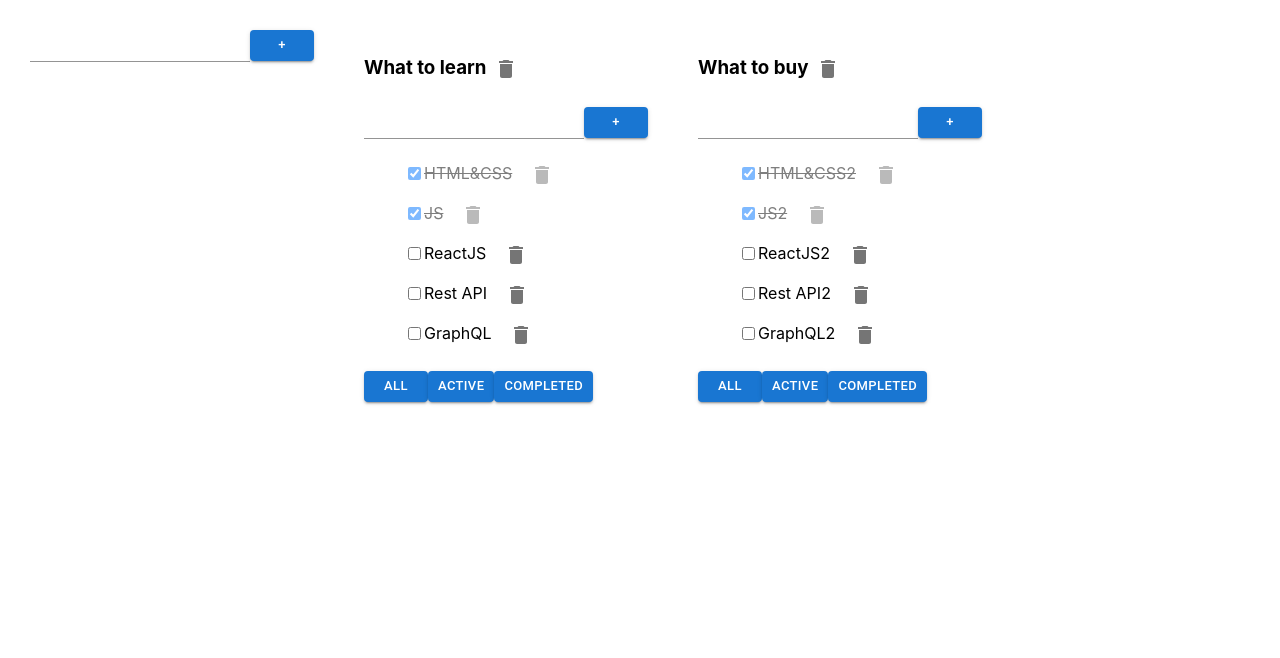
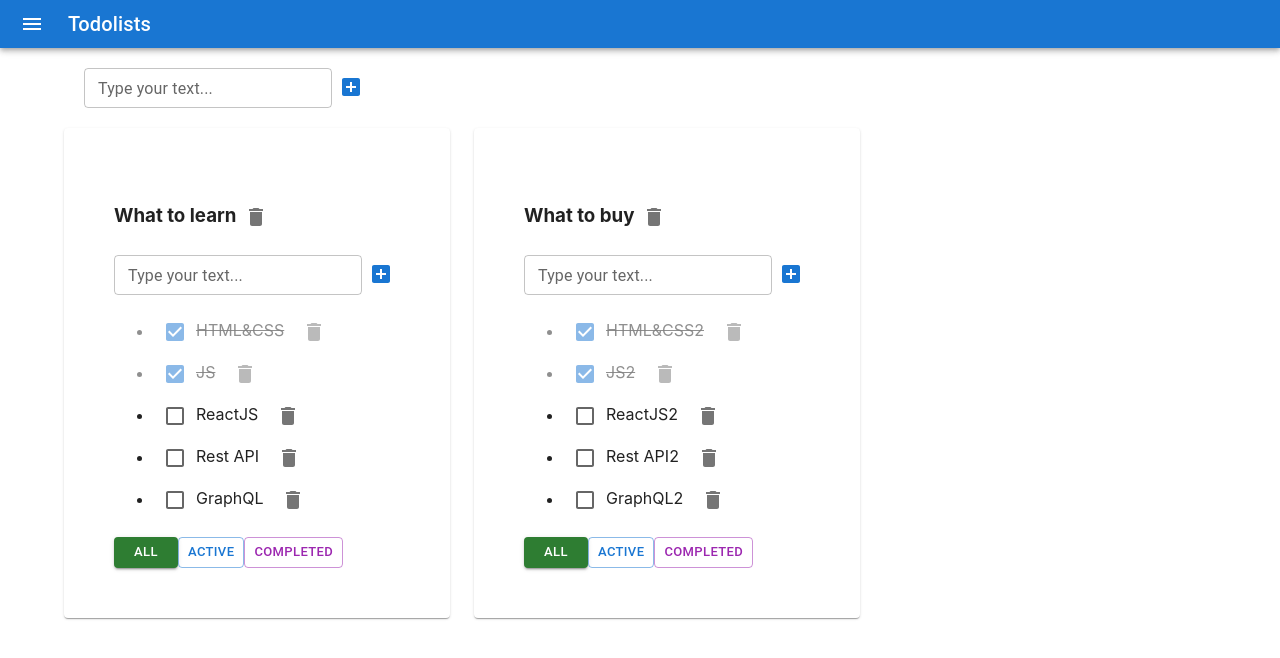
Before and after one commit to Bohdan2909/Todolist-ts, a React (Create React App) app: page / in a window 1280 px wide. Shown: the top 658 px of the page. Built offline with nearby package versions, Linux system fonts and the light colour scheme.

Commit message:
finished lesson 7 add material ui

```diff
--- a/src/App.css
+++ b/src/App.css
@@ -1,21 +1,21 @@
-.App {
-  padding: 30px;
-  display: flex;
-}
-li{
-  list-style: none;
-}
-.App > div {
-  margin-right: 50px;
-}
-.error{
-  border: 1px solid red;
-  outline: none;
+/*.App {*/
+/*  padding: 30px;*/
+/*  display: flex;*/
+/*}*/
+/*li{*/
+/*  list-style: none;*/
+/*}*/
+/*.App > div {*/
+/*  margin-right: 50px;*/
+/*}*/
+/*.error{*/
+/*  border: 1px solid red;*/
+/*  outline: none;*/
 
-}
-.error-message{
-  color: red;
-}
+/*}*/
+/*.error-message{*/
+/*  color: red;*/
+/*}*/
 .btn-active{
   background-color: blueviolet;
   border-color:blueviolet;
--- a/src/App.tsx
+++ b/src/App.tsx
@@ -1,8 +1,17 @@
-import React, {useState} from 'react';
+import React, {useReducer, useState} from 'react';
 import './App.css';
 import TodoList from './components/Todolist';
 import {v1} from 'uuid';
 import {AddItemForm} from './components/AddItemForm';
+import AppBar from '@mui/material/AppBar';
+import Toolbar from '@mui/material/Toolbar';
+import Typography from '@mui/material/Typography';
+import IconButton from '@mui/material/IconButton';
+import MenuIcon from '@mui/icons-material/Menu';
+import Container from '@mui/material/Container';
+import Grid from '@mui/material/Grid';
+import Paper from '@mui/material/Paper';
+import {tasksAC, TasksReducer} from './reducers/TasksReducer';
 
 
 export type TaskType = {
@@ -16,6 +25,9 @@ export type TodolistType = {
     title: string
     filter: BtnType
 }
+export type TasksType = {
+    [key:string]:TaskType[]
+}
 
 function App() {
     //BLL:
@@ -26,22 +38,22 @@ function App() {
         {id: todolistID2, title: 'What to buy', filter: 'all'}
     ])
 
-    const [tasks, setTasks] = useState({
-        [todolistID1]: [
-            {id: v1(), title: 'HTML&CSS', isDone: true},
-            {id: v1(), title: 'JS', isDone: true},
-            {id: v1(), title: 'ReactJS', isDone: false},
-            {id: v1(), title: 'Rest API', isDone: false},
-            {id: v1(), title: 'GraphQL', isDone: false},
-        ],
-        [todolistID2]: [
-            {id: v1(), title: 'HTML&CSS2', isDone: true},
-            {id: v1(), title: 'JS2', isDone: true},
-            {id: v1(), title: 'ReactJS2', isDone: false},
-            {id: v1(), title: 'Rest API2', isDone: false},
-            {id: v1(), title: 'GraphQL2', isDone: false},
-        ]
-    });
+    // const [tasks, setTasks] = useState<TasksType>({
+    //     [todolistID1]: [
+    //         {id: v1(), title: 'HTML&CSS', isDone: true},
+    //         {id: v1(), title: 'JS', isDone: true},
+    //         {id: v1(), title: 'ReactJS', isDone: false},
+    //         {id: v1(), title: 'Rest API', isDone: false},
+    //         {id: v1(), title: 'GraphQL', isDone: false},
+    //     ],
+    //     [todolistID2]: [
+    //         {id: v1(), title: 'HTML&CSS2', isDone: true},
+    //         {id: v1(), title: 'JS2', isDone: true},
+    //         {id: v1(), title: 'ReactJS2', isDone: false},
+    //         {id: v1(), title: 'Rest API2', isDone: false},
+    //         {id: v1(), title: 'GraphQL2', isDone: false},
+    //     ]
+    // });
     // const todoListTitle: string = 'What to learn?'
     // const [tasksForTodoList, setTasksForTodoList] = useState<Array<TaskType>>([
     //     {id: v1(), title: 'HTML & CSS', isDone: false},
@@ -61,53 +73,85 @@ function App() {
     //     return filteredTasks
     // }
     // const filteredTasks = getFilterTasks(tasksForTodoList, filter)
+    const [tasks, dispatchTasks] = useReducer(TasksReducer,{
+        [todolistID1]: [
+            {id: v1(), title: 'HTML&CSS', isDone: true},
+            {id: v1(), title: 'JS', isDone: true},
+            {id: v1(), title: 'ReactJS', isDone: false},
+            {id: v1(), title: 'Rest API', isDone: false},
+            {id: v1(), title: 'GraphQL', isDone: false},
+        ],
+        [todolistID2]: [
+            {id: v1(), title: 'HTML&CSS2', isDone: true},
+            {id: v1(), title: 'JS2', isDone: true},
+            {id: v1(), title: 'ReactJS2', isDone: false},
+            {id: v1(), title: 'Rest API2', isDone: false},
+            {id: v1(), title: 'GraphQL2', isDone: false},
+        ]
+    })
     const removeTask = (todolistId: string, taskId: string) => {
         // let deleteTask = tasksForTodoList.filter(item => item.id !== taskId)
         // setTasksForTodoList(deleteTask)
-        setTasks({...tasks, [todolistId]: tasks[todolistId].filter(el => el.id !== taskId)})
+        // setTasks({...tasks, [todolistId]: tasks[todolistId].filter(el => el.id !== taskId)})
+        dispatchTasks(tasksAC(todolistId, taskId))
     }
     const removeTodolist = (todolistId: string) => {
-        setTodolist(todolist.filter(el => el.id !== todolistId))
-        delete tasks[todolistId]
-        setTasks({...tasks})
+        // setTodolist(todolist.filter(el => el.id !== todolistId))
+        // delete tasks[todolistId]
+        // setTasks({...tasks})
     }
     const btnFilter = (todolistId: string, btn: BtnType) => {
-        setTodolist(todolist.map(el => el.id === todolistId ? {...el, filter: btn} : el))
+        // setTodolist(todolist.map(el => el.id === todolistId ? {...el, filter: btn} : el))
     }
 // todo: addTask function
     const addTask = (todolistId: string, value: string) => {
-        let newTask: TaskType = {id: v1(), title: value, isDone: false}
+        // let newTask: TaskType = {id: v1(), title: value, isDone: false}
         // setTasksForTodoList([newTask, ...tasksForTodoList])
-        setTasks({...tasks, [todolistId]: [newTask, ...tasks[todolistId]]})
+        // setTasks({...tasks, [todolistId]: [newTask, ...tasks[todolistId]]})
     }
     const changeTaskStatus = (todolistId: string, taskId: string, isDone: boolean) => {
         // setTasksForTodoList(tasksForTodoList.map(t => t.id === taskId ? {...t, isDone: isDone} : t))
-        setTasks({...tasks, [todolistId]: tasks[todolistId].map(el => el.id === taskId ? {...el, isDone: isDone} : el)})
+        // setTasks({...tasks, [todolistId]: tasks[todolistId].map(el => el.id === taskId ? {...el, isDone: isDone} : el)})
     }
 
     const addTodolist = (value: string) => {
-        let newTodolistId = v1()
-        let newTodolist: TodolistType = {id: newTodolistId, title: value, filter: 'all'}
-        setTodolist([newTodolist, ...todolist])
-        setTasks({
-            ...tasks,
-            [newTodolistId]: []
-        })
+        // let newTodolistId = v1()
+        // let newTodolist: TodolistType = {id: newTodolistId, title: value, filter: 'all'}
+        // setTodolist([newTodolist, ...todolist])
+        // setTasks({
+        //     ...tasks,
+        //     [newTodolistId]: []
+        // })
     }
     const updateTaskTitle = (todolistId: string, taskId: string, newTitle: string) => {
-        setTasks({
-            ...tasks,
-            [todolistId]: tasks[todolistId].map(task => task.id === taskId ? {...task, title: newTitle} : task)
-        })
+        // setTasks({
+        //     ...tasks,
+        //     [todolistId]: tasks[todolistId].map(task => task.id === taskId ? {...task, title: newTitle} : task)
+        // })
     }
     const updateTitleTodolist = (todolistId: string, newTitle: string) => {
-        setTodolist(todolist.map(todo => todo.id === todolistId ? {...todo, title: newTitle} : todo))
+        // setTodolist(todolist.map(todo => todo.id === todolistId ? {...todo, title: newTitle} : todo))
     }
     //GUI
     return (
         <div className={'App'}>
+
+            <AppBar position="static">
+                <Toolbar variant="dense">
+                    <IconButton edge="start" color="inherit" aria-label="menu" sx={{mr: 2}}>
+                        <MenuIcon/>
+                    </IconButton>
+                    <Typography variant="h6" color="inherit" component="div">
+                        Todolists
+                    </Typography>
+                </Toolbar>
+            </AppBar>
+            <Container fixed>
+                <Grid container style={{padding: '20px'}}>
                     <AddItemForm addItem={addTodolist}/>
+                </Grid>
 
+                <Grid container spacing={3}>
                     {todolist.map(el => {
                         let filteredTasks = tasks[el.id]
                         if (el.filter === 'active') {
@@ -117,6 +161,9 @@ function App() {
                             filteredTasks = tasks[el.id].filter(t => t.isDone)
                         }
                         return (
+
+                            <Grid item>
+                                <Paper style={{padding: '50px'}}>
                                     <TodoList
                                         key={el.id}
                                         todolistId={el.id}
@@ -131,9 +178,12 @@ function App() {
                                         updateTaskTitle={updateTaskTitle}
                                         updateTitleTodolist={updateTitleTodolist}
                                     />
+                                </Paper>
+                            </Grid>
                         )
                     })}
-
+                </Grid>
+            </Container>
         </div>
     );
 }
--- a/src/components/AddItemForm.tsx
+++ b/src/components/AddItemForm.tsx
@@ -1,5 +1,8 @@
-import {Button, TextField} from '@mui/material';
+import Button from '@mui/material/Button';
 import React, {ChangeEvent, KeyboardEvent, useState} from 'react';
+import TextField from '@mui/material/TextField';
+import AddBox from '@mui/icons-material/AddBox';
+import IconButton from '@mui/material/IconButton';
 
 
 type AddItemFormType = {
@@ -8,11 +11,11 @@ type AddItemFormType = {
 }
 
 export function AddItemForm(props: AddItemFormType) {
-    const [value, setValue] = useState('')
-    const [error, setError] = useState(false)
+    const [value, setValue] = useState<string>('')
+    const [error, setError] = useState<string | null>('')
     const changeValue = (event: ChangeEvent<HTMLInputElement>) => {
         setValue(event.currentTarget.value)
-        setError(false)
+        setError('')
     }
     const onKeyDownAddTask = (e: KeyboardEvent<HTMLInputElement>) => e.key === 'Enter' && clickHandlerAddTask()
     const clickHandlerAddTask = () => {
@@ -20,7 +23,7 @@ export function AddItemForm(props: AddItemFormType) {
         if (trimValue) {
             props.addItem(trimValue)
         } else {
-            setError(true)
+            setError('Field is required!')
         }
         setValue('')
 
@@ -30,11 +33,24 @@ export function AddItemForm(props: AddItemFormType) {
             <TextField value={value}
                        onChange={changeValue}
                        onKeyDown={onKeyDownAddTask}
-                       variant="standard"
+                       variant="outlined"
+                       label="Type your text..."
                        className={error ? 'error' : ''}
+                       error={!!error}
+                       size="small"
+                       helperText={error}
             />
-            <Button size="small" variant="contained" onClick={clickHandlerAddTask}>+</Button>
-            {error && <div className="error-message">Failed is required</div>}
+            {/*<Button style={{minWidth: '38px', maxWidth: '38px', minHeight: '38px', maxHeight: '38px'}}*/}
+            {/*        variant="contained"*/}
+            {/*        color="primary"*/}
+            {/*        onClick={clickHandlerAddTask}>+</Button>  */}
+            <IconButton style={{minWidth: '38px', maxWidth: '38px', minHeight: '38px', maxHeight: '38px'}}
+
+                        color="primary"
+                        onClick={clickHandlerAddTask}>
+                <AddBox/>
+            </IconButton>
+            {/*{error && <div className="error-message">Failed is required</div>}*/}
         </div>
     )
 }
--- a/src/components/Todolist.tsx
+++ b/src/components/Todolist.tsx
@@ -2,10 +2,10 @@ import React, {ChangeEvent} from 'react';
 import {BtnType, TaskType} from '../App'
 import {EditableSpan} from './EditableSpan';
 import {AddItemForm} from './AddItemForm';
-import {Button, IconButton} from '@mui/material';
-import {Delete} from '@mui/icons-material';
-
-
+import Button from '@mui/material/Button';
+import IconButton from '@mui/material/IconButton';
+import Delete from '@mui/icons-material/Delete';
+import Checkbox from '@mui/material/Checkbox';
 
 
 type TodoListPropsType = {
@@ -60,15 +60,15 @@ function TodoList(props: TodoListPropsType) {
             const changeTaskStatusHandler = (e: ChangeEvent<HTMLInputElement>) => changeTaskStatus(todolistId, item.id, e.currentTarget.checked)
             return (
                 <li key={item.id} className={item.isDone ? 'is-done' : ''}>
-                    <input type="checkbox"
-                           checked={item.isDone}
-                           onChange={changeTaskStatusHandler}
+                    <Checkbox
+                        checked={item.isDone}
+                        onChange={changeTaskStatusHandler}
                     />
                     {/*<span>{item.title}</span>*/}
                     <EditableSpan title={item.title}
                                   callback={(newTitle) => updateTitleTaskHandler(item.id, newTitle)}/>
-                    <IconButton  style={{marginLeft: 10}}
-                            onClick={onclickRemoveHandler}>
+                    <IconButton style={{marginLeft: 10}}
+                                onClick={onclickRemoveHandler}>
                         <Delete/>
                     </IconButton>
                 </li>
@@ -81,8 +81,8 @@ function TodoList(props: TodoListPropsType) {
         <div>
             <h3>
                 <EditableSpan title={title} callback={(newTitle: string) => updateTitleTodolistHandler(newTitle)}/>
-                <IconButton aria-label='delete' onClick={removeTodolistHandler}>
-                <Delete/>
+                <IconButton aria-label="delete" onClick={removeTodolistHandler}>
+                    <Delete/>
                 </IconButton>
             </h3>
             <AddItemForm addItem={addTaskForm}/>
@@ -90,11 +90,30 @@ function TodoList(props: TodoListPropsType) {
                 {taskList}
             </ul>
             <div>
-                <Button variant='contained' size='small' className={filter === 'all' ? 'btn-active' : ''} onClick={clickHandlerFilterAll}>All</Button>
-                <Button variant='contained' size='small'  className={filter === 'active' ? 'btn-active' : ''} onClick={clickHandlerFilterActive}>Active
+                <Button variant={filter === 'all' ? 'contained' : 'outlined'}
+                        size="small"
+                        className={filter === 'all' ? 'btn-active' : ''}
+                        onClick={clickHandlerFilterAll}
+                        color="success"
+                >
+                    All
                 </Button>
-                <Button variant='contained' size='small'  className={filter === 'completed' ? 'btn-active' : ''}
-                        onClick={clickHandlerFilterCompleted}>Completed
+                <Button variant={filter === 'active' ? 'contained' : 'outlined'}
+                        size="small"
+                        className={filter === 'active' ? 'btn-active' : ''}
+                        onClick={clickHandlerFilterActive}
+                        color="primary"
+                >
+
+                    Active
+                </Button>
+                <Button variant={filter === 'completed' ? 'contained' : 'outlined'}
+                        size="small"
+                        className={filter === 'completed' ? 'btn-active' : ''}
+                        onClick={clickHandlerFilterCompleted}
+                        color="secondary"
+                >
+                    Completed
                 </Button>
             </div>
         </div>
--- /dev/null
+++ b/src/reducers/TasksReducer.ts
@@ -0,0 +1,25 @@
+import {TasksType} from '../App';
+type ActionType = TasksAC
+export const TasksReducer = (state: TasksType, action: ActionType) => {
+    switch (action.type) {
+        case 'REMOVE-TASK': {
+            return {
+                ...state,
+                [action.payload.todolistId]: state[action.payload.todolistId].filter(el => el.id !== action.payload.taskId)
+            }
+        }
+
+        default:
+            return state
+    }
+};
+export type TasksAC = ReturnType<typeof tasksAC>
+export const tasksAC = (todolistId: string, taskId: string) => {
+    return {
+        type: 'REMOVE-TASK',
+        payload: {
+            taskId,
+            todolistId
+        }
+    } as const
+}
```
Also changed, not shown: src/components/EditableSpan.tsx (+9 -2 lines). Lines whose indentation alone changed are shown as unchanged.
